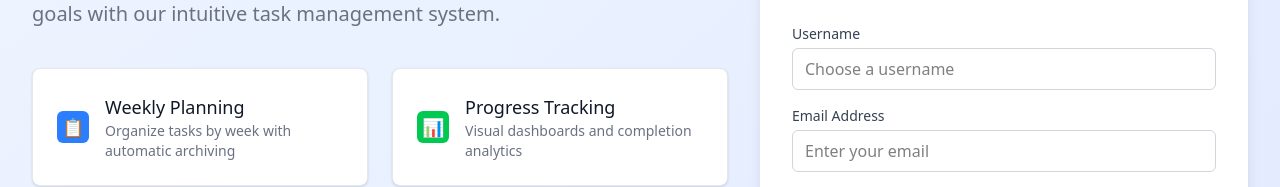
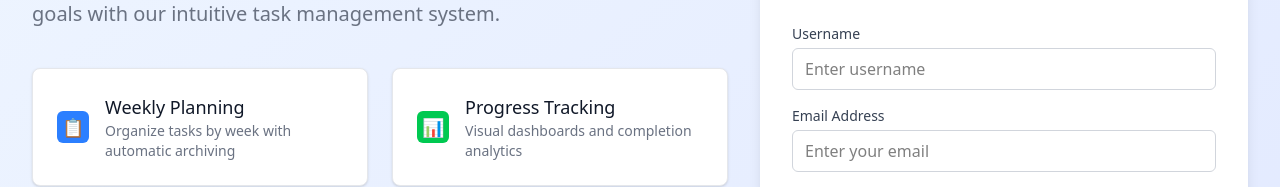
Before and after one commit to brillianttonsa/taskManagerApp, a React (Vite) app: page / in a window 1280 px wide. Both pictures are taken after a click on the button "Sign Up". Shown: the part 308-495 px from the top of the page. Built offline with nearby package versions, Linux system fonts and the light colour scheme.

Commit message:
modified Register.jsx

```diff
--- a/src/components/Auth/Register.jsx
+++ b/src/components/Auth/Register.jsx
@@ -45,7 +45,6 @@ export default function Register({onSuccess, onSwitchToLogin}){
 
     const handleSubmit = async (e) => {
         e.preventDefault()
-        console.log("fooooooorm");
 
         setLoading(true)
         setError("")
@@ -58,7 +57,7 @@ export default function Register({onSuccess, onSwitchToLogin}){
         try {
             const API_URL = import.meta.env.VITE_API_URL;
 
-            console.log("API URL:", API_URL); // Should log your full backend URL
+            // console.log("API URL:", API_URL); // Should log your full backend URL
 
 
             const response = await axios.post(`${API_URL}/auth/register`, {
@@ -68,7 +67,7 @@ export default function Register({onSuccess, onSwitchToLogin}){
             });
 
             const data = response.data;
-            console.log(data);
+            // console.log(data);
 
             login(data.user, data.token)
             onSuccess()
@@ -104,7 +103,7 @@ export default function Register({onSuccess, onSwitchToLogin}){
                 onChange={handleChange}
                 required
                 className="w-full px-3 py-2 border border-gray-300 rounded-md focus:outline-none focus:ring-2 focus:ring-blue-500 focus:border-transparent transition-colors"
-                placeholder="Choose a username"
+                placeholder="Enter username"
                 />
             </div>
 
```
